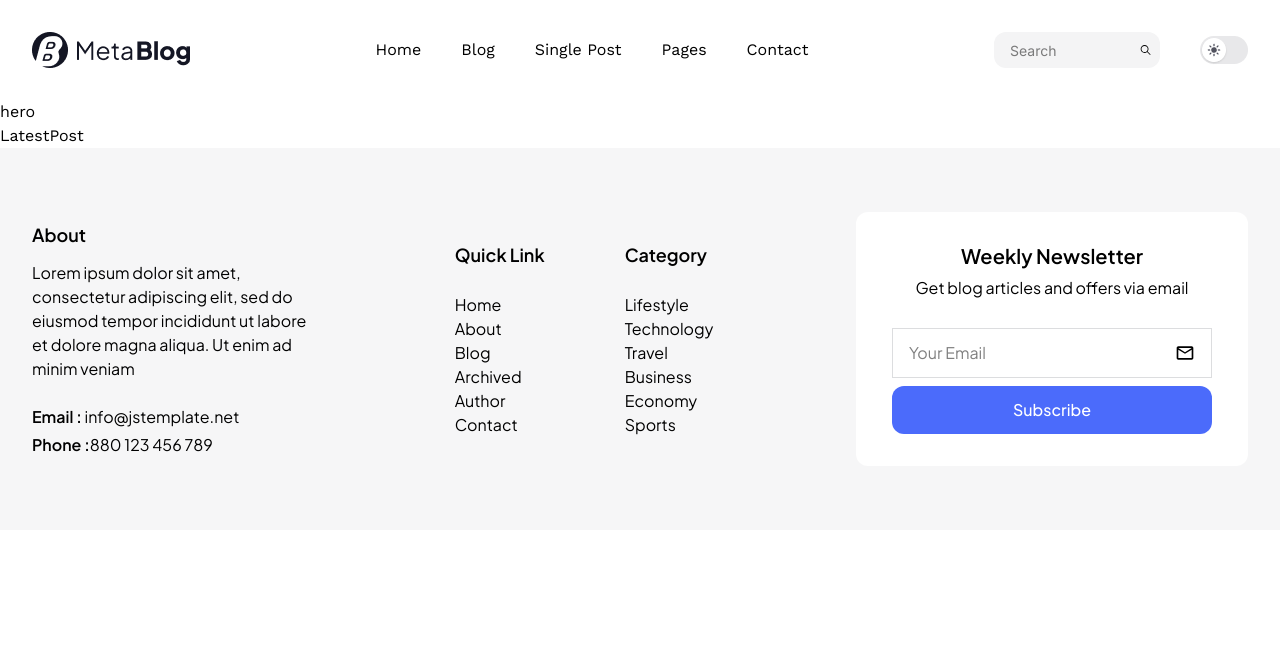
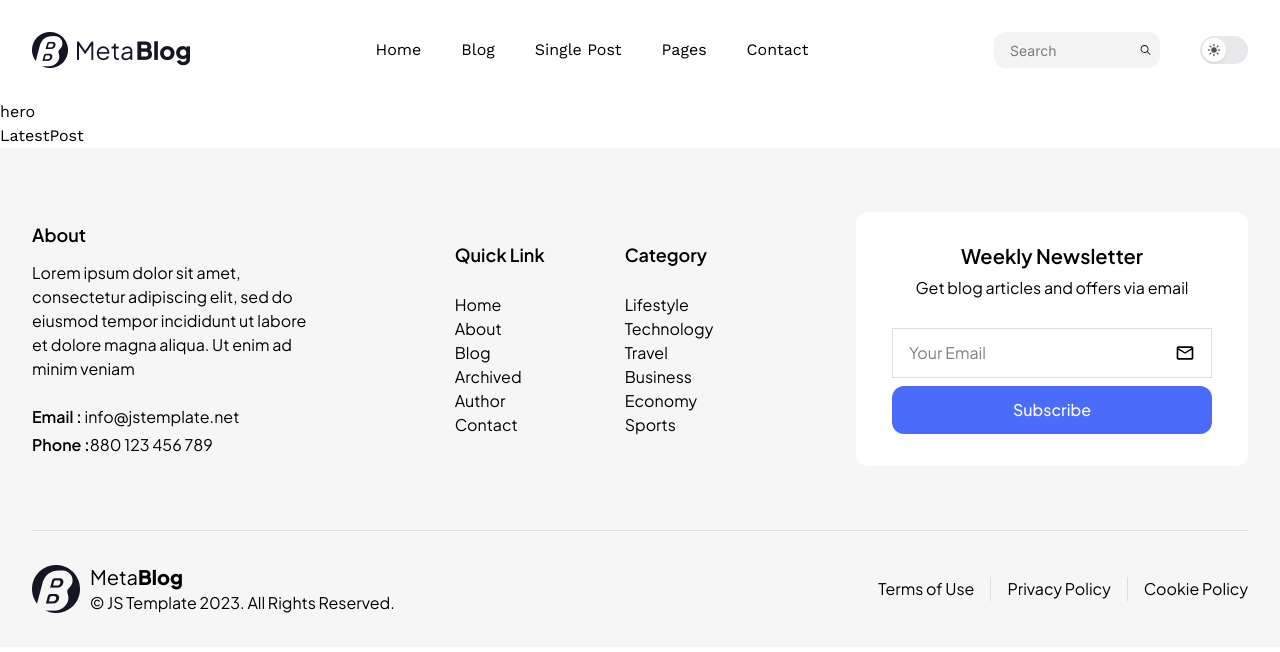
Before and after one commit to Ellham-dev/metaBlog, a React (Vite) app: page / in a window 1280 px wide. Shown: the top 652 px of the page. Built offline with nearby package versions, Linux system fonts and the light colour scheme.

Commit message:
Footer Customize

```diff
--- a/src/components/Footer.jsx
+++ b/src/components/Footer.jsx
@@ -1,12 +1,13 @@
 import React from 'react'
 import { MdOutlineMail } from 'react-icons/md'
+import SingleLogo from '/singleLogo.png'
 
 const Footer = () => {
   return (
     <>
       <section className='bg-[#F6F6F7]'>
         <div className="max-w-[1216px] mx-auto font-plusjakartasans">
-          <div className="flex items-center justify-between py-16">
+          <div className="flex items-center justify-between py-16 border-b border-[#DCDDDF]">
             {/* About_part */}
             <div className="w-[280px]">
               <h6 className='font-semibold text-lg leading-7 mb-3'>About</h6>
@@ -44,10 +45,25 @@ const Footer = () => {
               <h4 className='font-semibold text-xl leading-6 mb-2'>Weekly Newsletter</h4>
               <p className='text-base leading-6 mb-7'>Get blog articles and offers via email</p>
               <div className="flex items-center justify-between w-[320px] border border-[#DCDDDF]  px-4 py-3 mb-2">
-              <input type="email" placeholder='Your Email' className='text-base leading-6 '/>
-              <MdOutlineMail size={20}/>
+                <input type="email" placeholder='Your Email' className='text-base leading-6 w-[258px] outline-none' />
+                <MdOutlineMail size={20} />
               </div>
-              <button className='py-3 w-[320px] text-base leading-6 font-medium bg-[#4B6BFB] rounded-xl text-white'>Subscribe</button>
+              <button className='py-3 w-[320px] text-base leading-6 font-medium bg-[#4B6BFB] rounded-xl text-white cursor-pointer'>Subscribe</button>
+            </div>
+          </div>
+          {/* Footer_End_Part */}
+          <div className="flex items-center  justify-between py-8">
+            <div className="flex items-center gap-x-2.5">
+              <img src={SingleLogo} alt="" />
+              <div className=""><h4 className='text-xl leading-7'>Meta<span className='font-extrabold'>Blog</span></h4>
+                <p className='text-base leading-6'>© JS Template 2023. All Rights Reserved.</p></div>
+            </div>
+            <div className="">
+              <ul className='gap-x-4 text-base leading-6 flex items-center'>
+                <li className='border-r pr-4 border-[#DCDDDF]'>Terms of Use</li>
+                <li className='border-r pr-4 border-[#DCDDDF]'>Privacy Policy</li>
+                <li>Cookie Policy</li>
+              </ul>
             </div>
           </div>
         </div>
```
Also changed, not shown: public/singleLogo.png (added).
